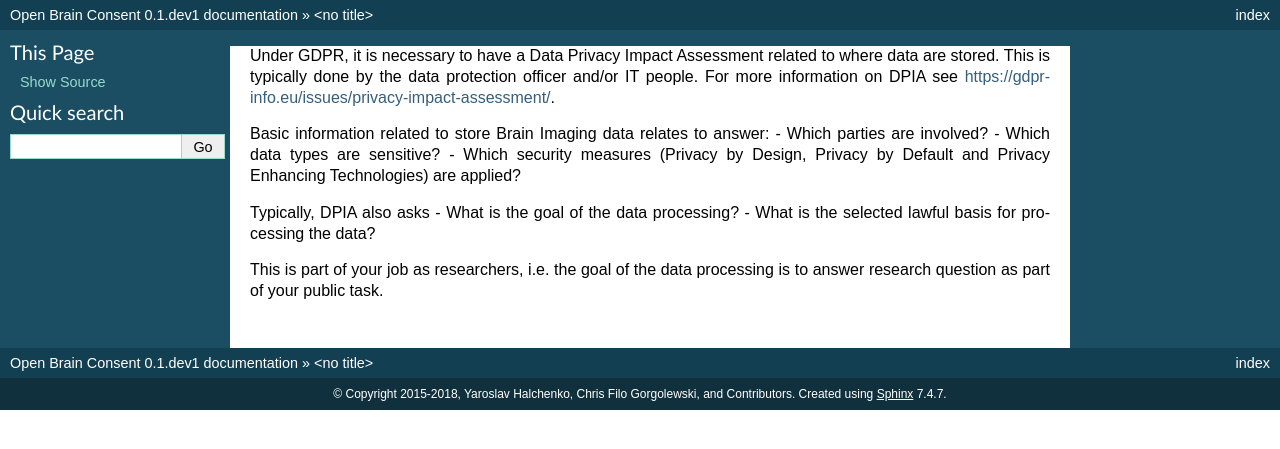
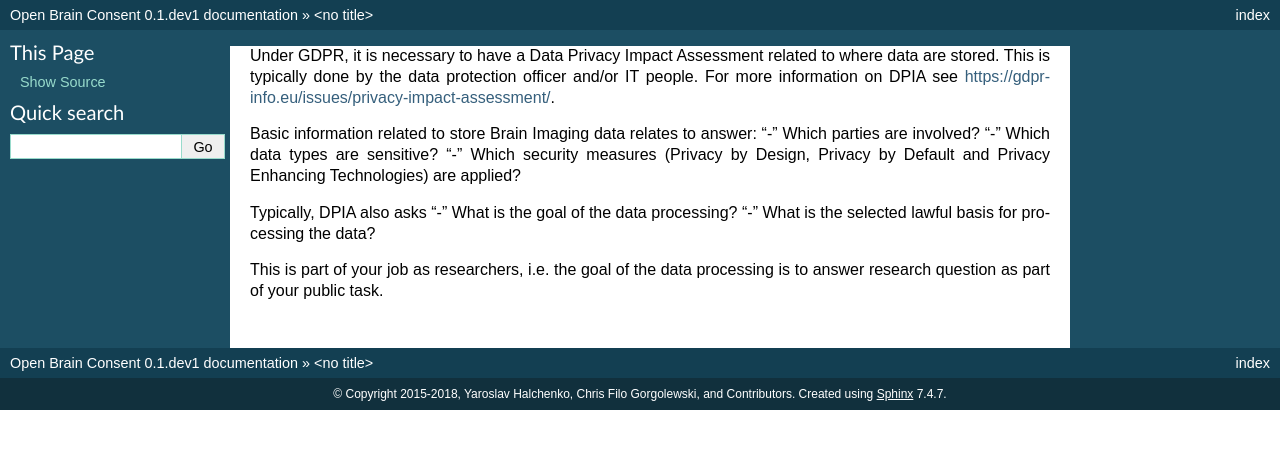
Before and after one commit to con/open-brain-consent, a Sphinx documentation site: the page built from docs/source/data_privacy_impact_assessment.rst, in a window 1280 px wide. Shown: the top 449 px of the page. Built offline with Sphinx 7.4.7, drawn with Linux system fonts in a browser that asks for light colours.

Commit message:
list formatting

```diff
--- a/docs/source/data_privacy_impact_assessment.rst
+++ b/docs/source/data_privacy_impact_assessment.rst
@@ -3,12 +3,12 @@
 Under GDPR, it is necessary to have a Data Privacy Impact Assessment related to where data are stored. This is typically done by the data protection officer and/or IT people. For more information on DPIA see https://gdpr-info.eu/issues/privacy-impact-assessment/.
 
 Basic information related to store Brain Imaging data relates to answer:
-- Which parties are involved?
-- Which data types are sensitive?
-- Which security measures (Privacy by Design, Privacy by Default and Privacy Enhancing Technologies) are applied?
+"-" Which parties are involved?
+"-" Which data types are sensitive?
+"-" Which security measures (Privacy by Design, Privacy by Default and Privacy Enhancing Technologies) are applied?
 
 Typically, DPIA also asks
-- What is the goal of the data processing?
-- What is the selected lawful basis for processing the data?
+"-" What is the goal of the data processing?
+"-" What is the selected lawful basis for processing the data?
 
 This is part of your job as researchers, i.e. the goal of the data processing is to answer research question as part of your public task.
```
